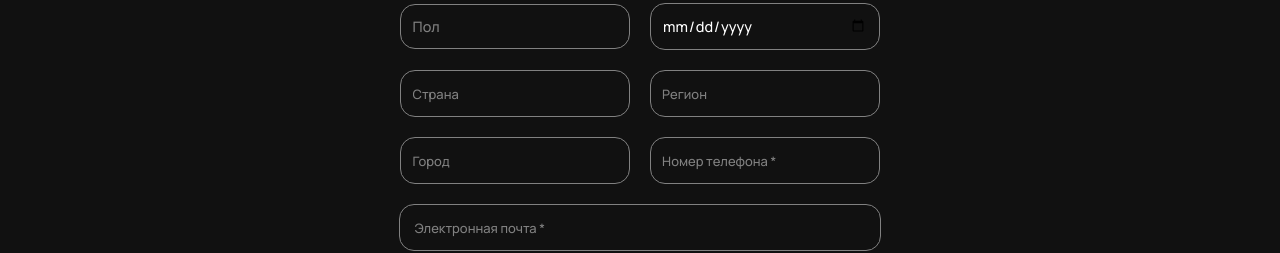
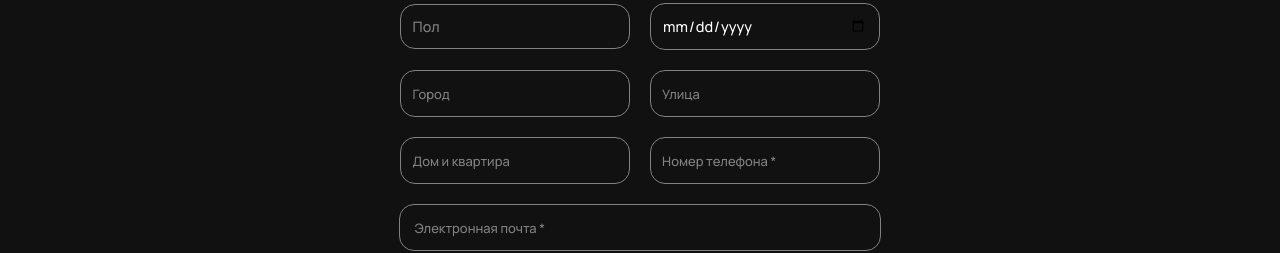
Before and after one commit to Tifftal/Aeternum11, a React (Create React App) app: page /create_account in a window 1280 px wide. Shown: the part 435-688 px from the top of the page. Built offline with nearby package versions, Linux system fonts and the light colour scheme; no server answers; a web font is replaced by a local one.

Commit message:
фссщгте

```diff
--- a/src/Components/AccountPanel/Components/PersInf/personal.js
+++ b/src/Components/AccountPanel/Components/PersInf/personal.js
@@ -197,21 +197,21 @@ const Personal = (props) => {
                 />
                 <input
                     type="text"
-                    placeholder="Страна"
+                    placeholder="Город"
                     value={personal.country || ''}
                     name="country"
                     onChange={handleChange}
                 />
                 <input
                     type="text"
-                    placeholder="Регион"
+                    placeholder="Улица"
                     value={personal.state || ''}
                     name="state"
                     onChange={handleChange}
                 />
                 <input
                     type="text"
-                    placeholder="Город"
+                    placeholder="Дом и квартира"
                     value={personal.city || ''}
                     name="city"
                     onChange={handleChange}
--- a/src/Components/AccountPanel/CreateAccount/createAccount.js
+++ b/src/Components/AccountPanel/CreateAccount/createAccount.js
@@ -212,19 +212,19 @@ const CreateAccount = () => {
                 <input
                     id="country"
                     type="text"
-                    placeholder="Страна"
+                    placeholder="Город"
                     onChange={(e) => { handleChangeInput(e, "country", setErrors) }}
                 />
                 <input
                     id="state"
                     type="text"
-                    placeholder="Регион"
+                    placeholder="Улица"
                     onChange={(e) => { handleChangeInput(e, "state", setErrors) }}
                 />
                 <input
                     id="city"
                     type="text"
-                    placeholder="Город"
+                    placeholder="Дом и квартира"
                     onChange={(e) => { handleChangeInput(e, "city", setErrors) }}
                 />
                 <input
```
